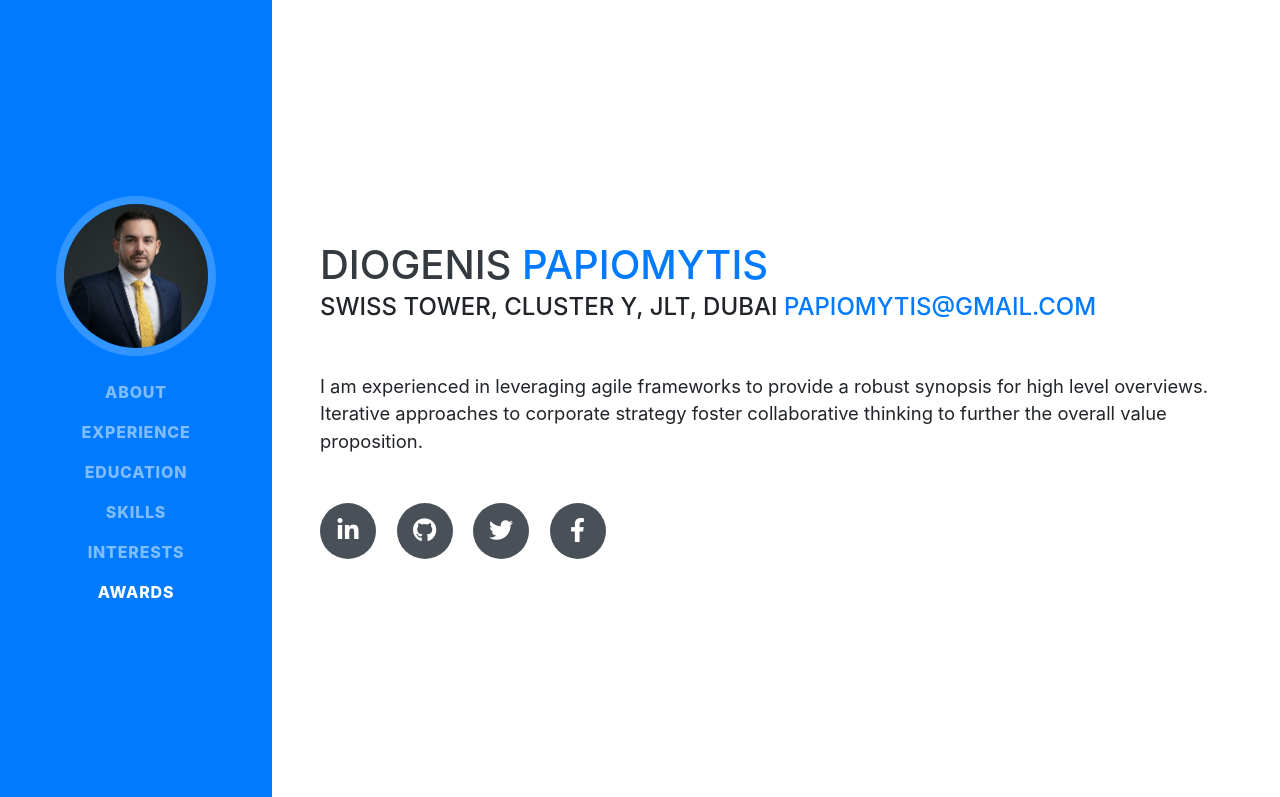
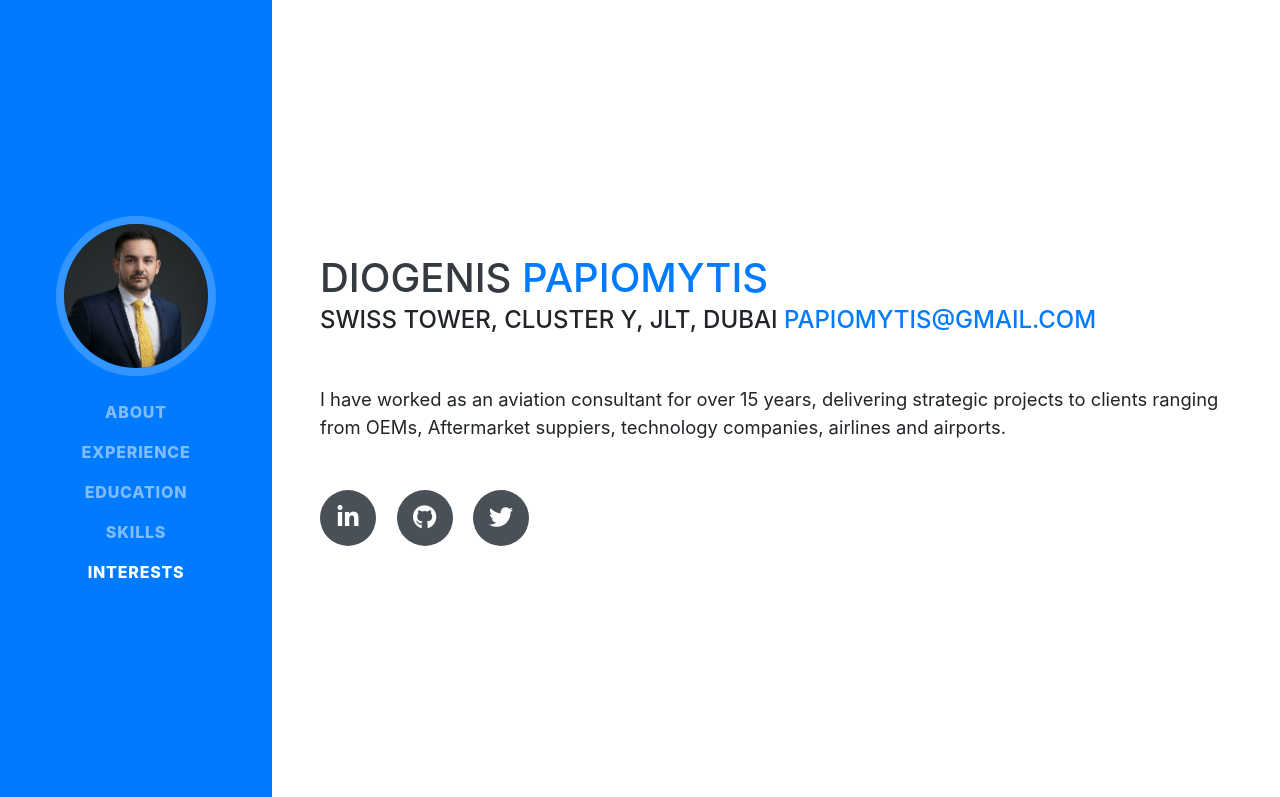
Before and after one commit to diogenis1/portfolio, a website with bundled scripts: page index.html in a window 1280 px wide. Shown: the top 797 px of the page. Built offline with nearby package versions, Linux system fonts and the light colour scheme; a web font is replaced by a local one.

Commit message:
changed wording

```diff
--- a/index.html
+++ b/index.html
@@ -51,10 +51,7 @@
         </li>
         <li class="nav-item">
           <a class="nav-link js-scroll-trigger" href="#interests">Interests</a>
-        </li>
-        <li class="nav-item">
-          <a class="nav-link js-scroll-trigger" href="#awards">Awards</a>
-        </li>
+           </li>
       </ul>
     </div>
   </nav>
@@ -69,19 +66,16 @@
         <div class="subheading mb-5">Swiss Tower, Cluster Y, JLT, Dubai
           <a href="mailto:papiomytis@gmail.com">papiomytis@gmail.com</a>
         </div>
-        <p class="lead mb-5">I am experienced in leveraging agile frameworks to provide a robust synopsis for high level overviews. Iterative approaches to corporate strategy foster collaborative thinking to further the overall value proposition.</p>
+        <p class="lead mb-5">I have worked as an aviation consultant for over 15 years, delivering strategic projects to clients ranging from OEMs, Aftermarket suppiers, technology companies, airlines and airports.</p>
         <div class="social-icons">
-          <a href="#">
+          <a href="https://www.linkedin.com/in/diopapiomytis/">
             <i class="fab fa-linkedin-in"></i>
           </a>
-          <a href="#">
+          <a href="https://github.com/diogenis1">
             <i class="fab fa-github"></i>
           </a>
-          <a href="#">
+          <a href="https://twitter.com/Diogenis_AD">
             <i class="fab fa-twitter"></i>
-          </a>
-          <a href="#">
-            <i class="fab fa-facebook-f"></i>
           </a>
         </div>
       </div>
```
